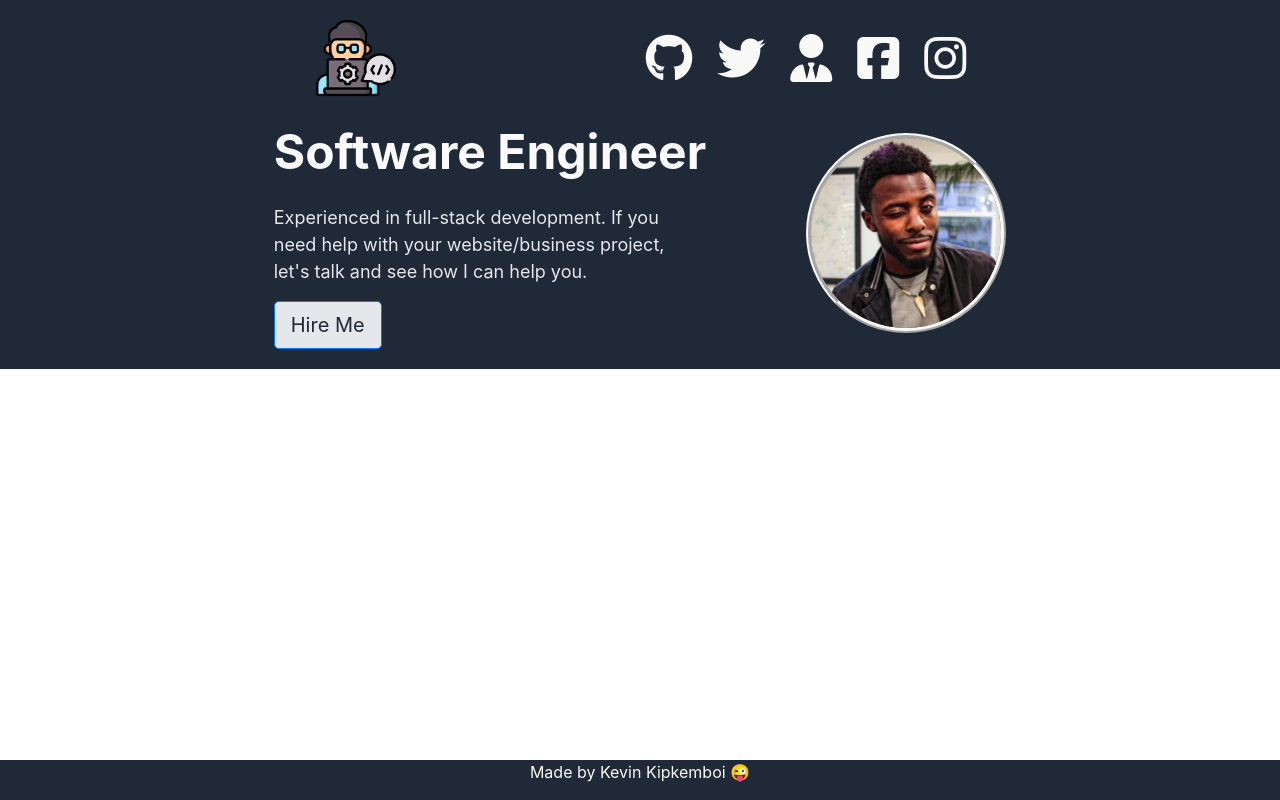
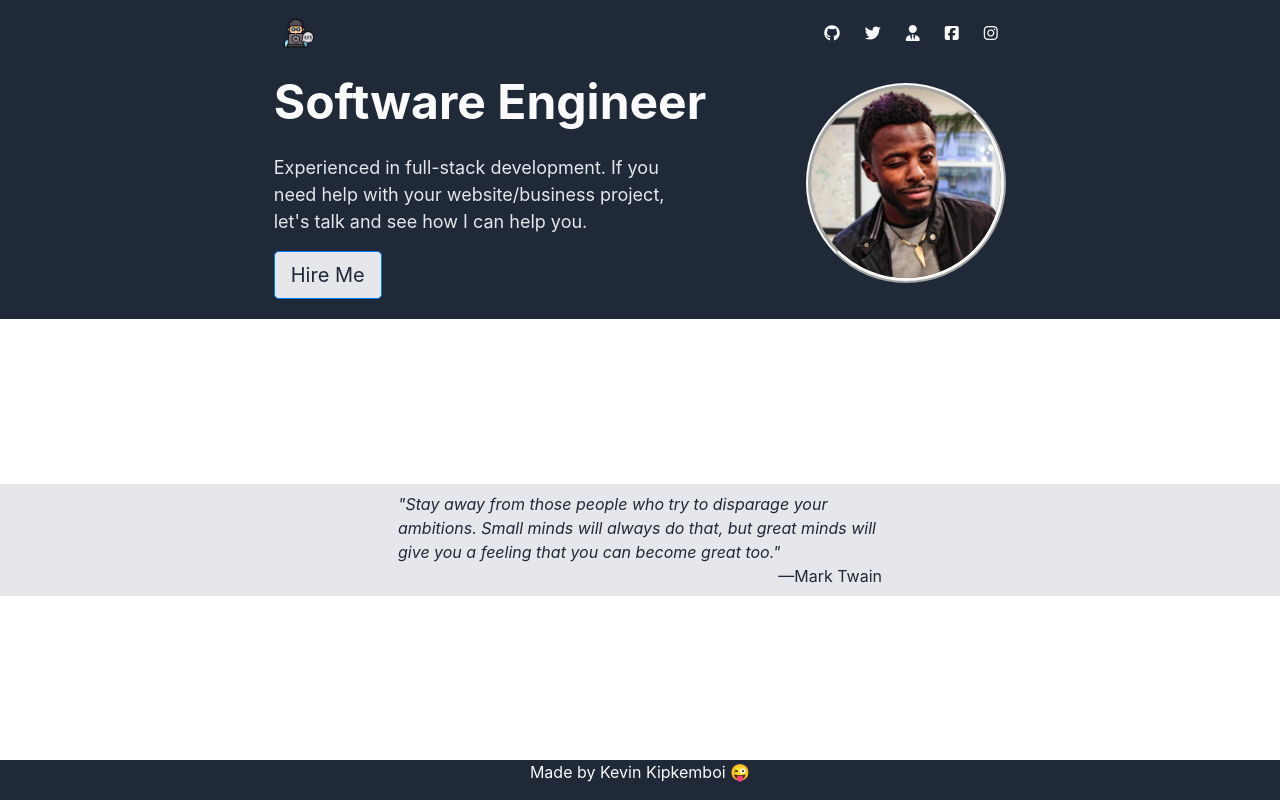
Before and after one commit to kevinkip/Landing-Page, a plain HTML site: page index.html in a window 1280 px wide. Drawn offline with nearby package versions, Linux system fonts and the light colour scheme.

Commit message:
Add quote. Give it proper font properties. Add flex

```diff
--- a/index.html
+++ b/index.html
@@ -35,16 +35,22 @@
         </div>
     </div>
     <div class="main-content">
-        <div class="one">
+        <div class="projects">
 
         </div>
-        <div class="two">
-
+        <div class="quote">
+            <div class="quote-box">
+                <blockquote class="quote-text">
+                   <em>
+                        &quot;Stay away from those people who try to disparage your ambitions. Small minds will always do that, but great minds will give you a feeling that you can become great too.&quot;
+                    </em>
+                </blockquote>
+                <figcaption>
+                    —Mark Twain
+                </figcaption>
+            </div>
         </div>
-        <div class="three">
-
-        </div>
-        <div class="four">
+        <div class="call-to-action">
 
         </div>
     </div>
--- a/styles.css
+++ b/styles.css
@@ -13,6 +13,13 @@ body{
     background-color: #1F2937;
 }
 
+.main-content{
+    height: auto;
+    display: flex;
+    flex-direction: column;
+    justify-content: center;
+}
+
 .top-header{
     height: auto;
     padding: 8px;
@@ -21,7 +28,7 @@ body{
     display: flex;
     justify-content: center;
     align-items: center;
-    gap: 240px;
+    gap: 500px;
 }
 
 .bottom-header{
@@ -80,7 +87,7 @@ body{
 
 .logo-image{
     display: flex;
-    width: 100px;
+    width: 50px;
     padding: 10px;
 }
 
@@ -92,33 +99,45 @@ body{
     gap: 25px;
 }
 
+.quote{
+    display: flex;
+    flex-direction: column;
+    justify-content: center;
+    align-items: center;
+    background-color: #E5E7EB;
+    margin: 0;
+}
 
+.quote-box{
+    display: flex;
+    flex-direction: column;
+    padding: 8px;
+    width: 500px;
+    font: 36px;
+    color: #1f2937;
+}
+
+figcaption{
+    display: flex;
+    flex-direction: row;
+    align-self: flex-end;
+}
+
+.quote-text{
+    display: flex;
+    justify-content: center;
+    align-items: center;
+    margin: 0;
+    font: 36px light italic #1f2937;
+}
 
 .fa-brands, .fa-sharp{
-    font-size: 3em;
+    font-size: 1em;
     color: #F9FAF8;
     display: flex;
 }
 
-/* .fa-instagram{
-    background: #d6249f;
-    background: radial-gradient(circle at 30% 107%, #fdf497 0%, #fdf497 5%, #fd5949 45%,#d6249f 60%,#285AEB 90%);
-    -webkit-background-clip: text;
-    background-clip: text;
-    -webkit-text-fill-color: transparent;
-}
 
-.fa-square-facebook{
-    color: #3b5998;
-    background-image: linear-gradient( to bottom, transparent 20%, white 20%, white 93%, transparent 93% );
-    background-size: 55%;
-    background-position: 70% 0;
-    background-repeat: no-repeat;
-}
-
-.fa-twitter{
-    color: #00aced;
-} */
 
 a {
     text-decoration: none;
```
